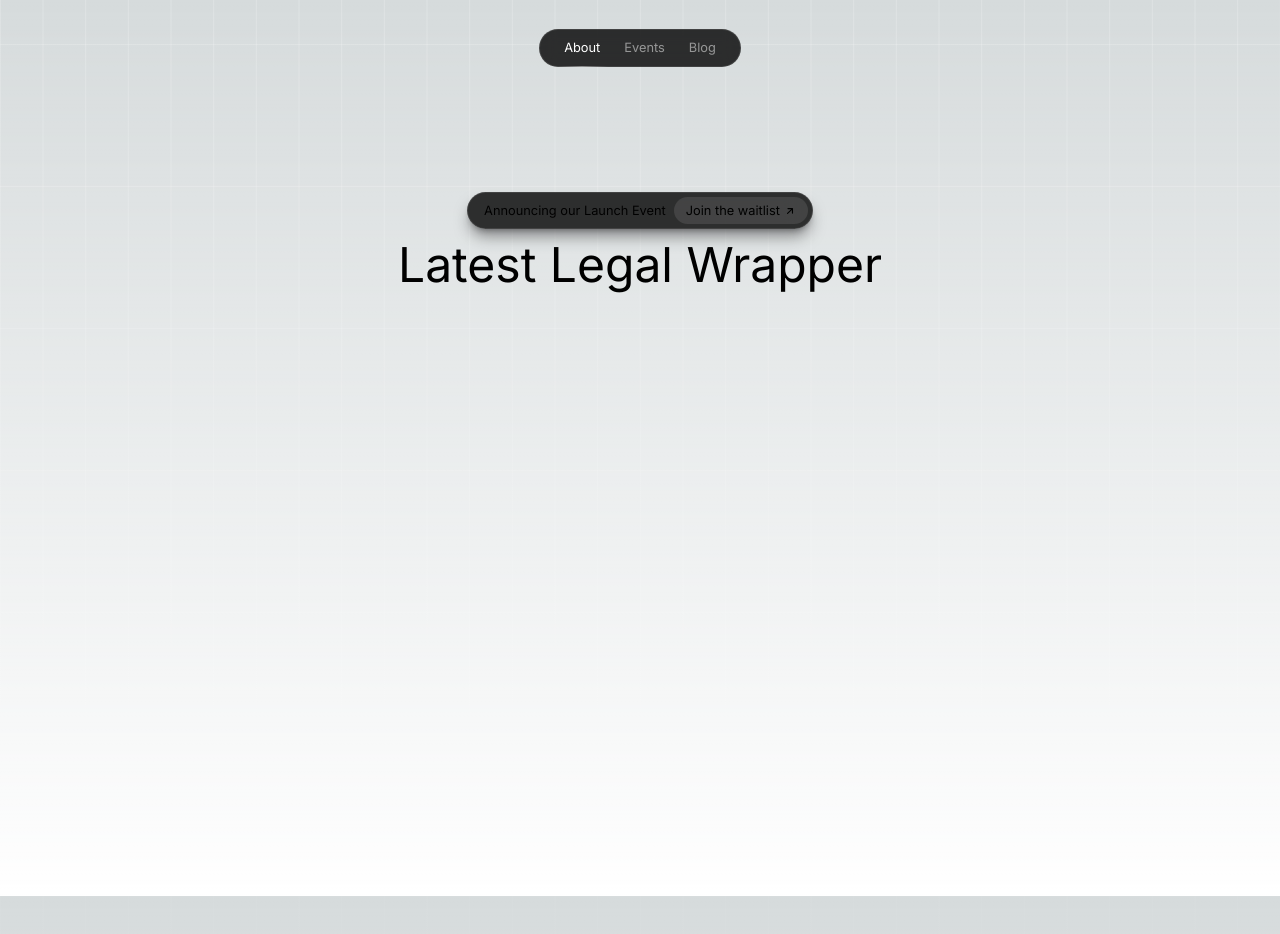
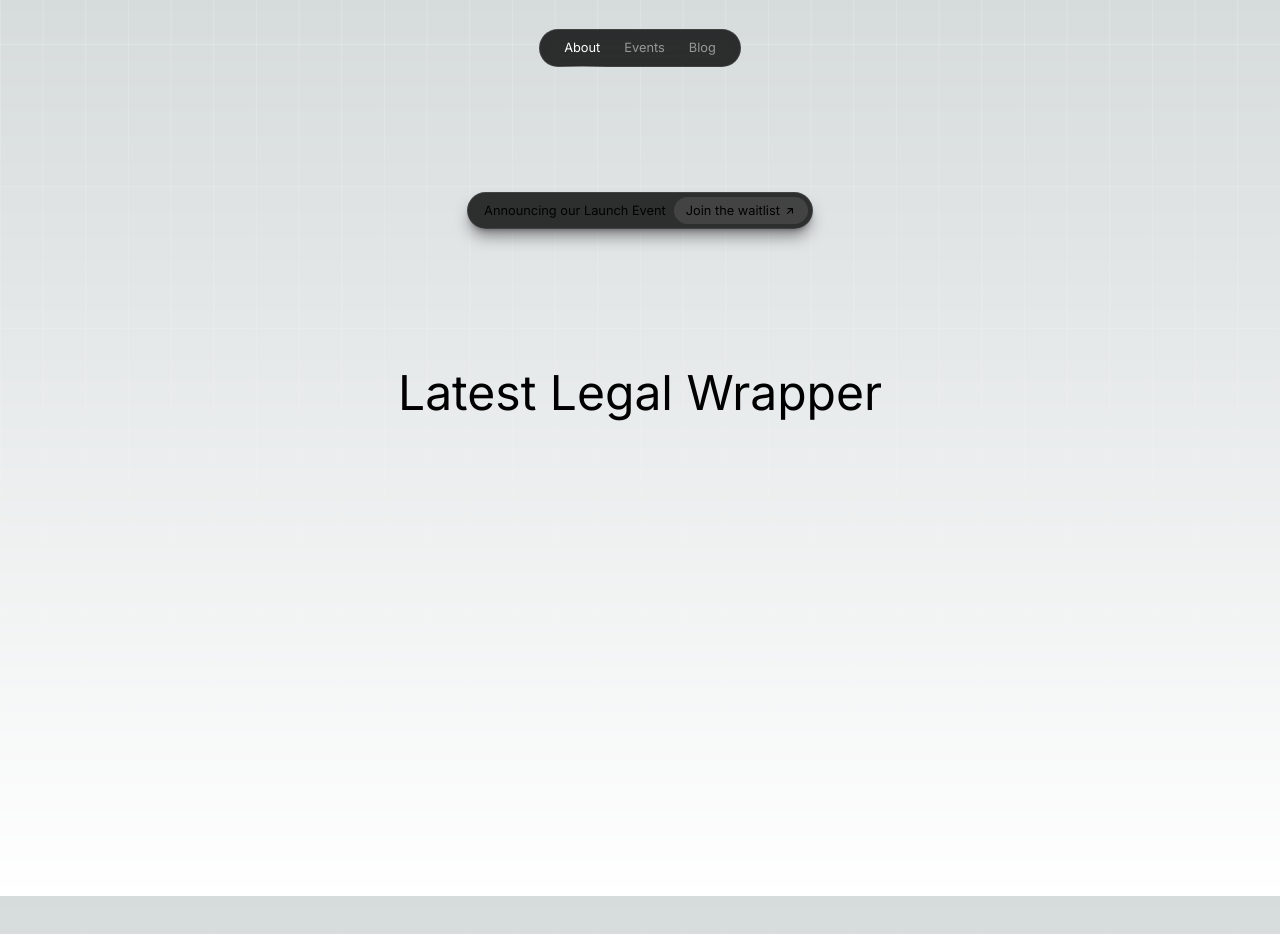
Before and after one commit to owieth/daoify, a Next.js app: page / in a window 1280 px wide. Shown: the top 934 px of the page. Built offline with nearby package versions, Linux system fonts and the light colour scheme.

Commit message:
feat(components): add section component

```diff
--- a/src/app/page.tsx
+++ b/src/app/page.tsx
@@ -1,4 +1,5 @@
 import GridVector from '@/components/grid-vector/grid-vector';
+import Section from '@/components/section/section';
 import Teaser from '@/components/teaser/teaser';
 
 const styles = {
@@ -20,7 +21,9 @@ export default function Home() {
 
       <Teaser />
 
-      <h1 className='text-lg'>Latest Legal Wrapper</h1>
+      <Section>
+        <h1 className='text-lg'>Latest Legal Wrapper</h1>
+      </Section>
     </main>
   );
 }
--- /dev/null
+++ b/src/components/section/section.tsx
@@ -0,0 +1,15 @@
+import { ReactNode } from "react";
+
+type Props = {
+  children: ReactNode;
+}
+
+const Section = ({ children }: Props) => {
+  return (
+    <section className="flex justify-center w-full mt-32">
+      {children}
+    </section>
+  );
+};
+
+export default Section;
```
